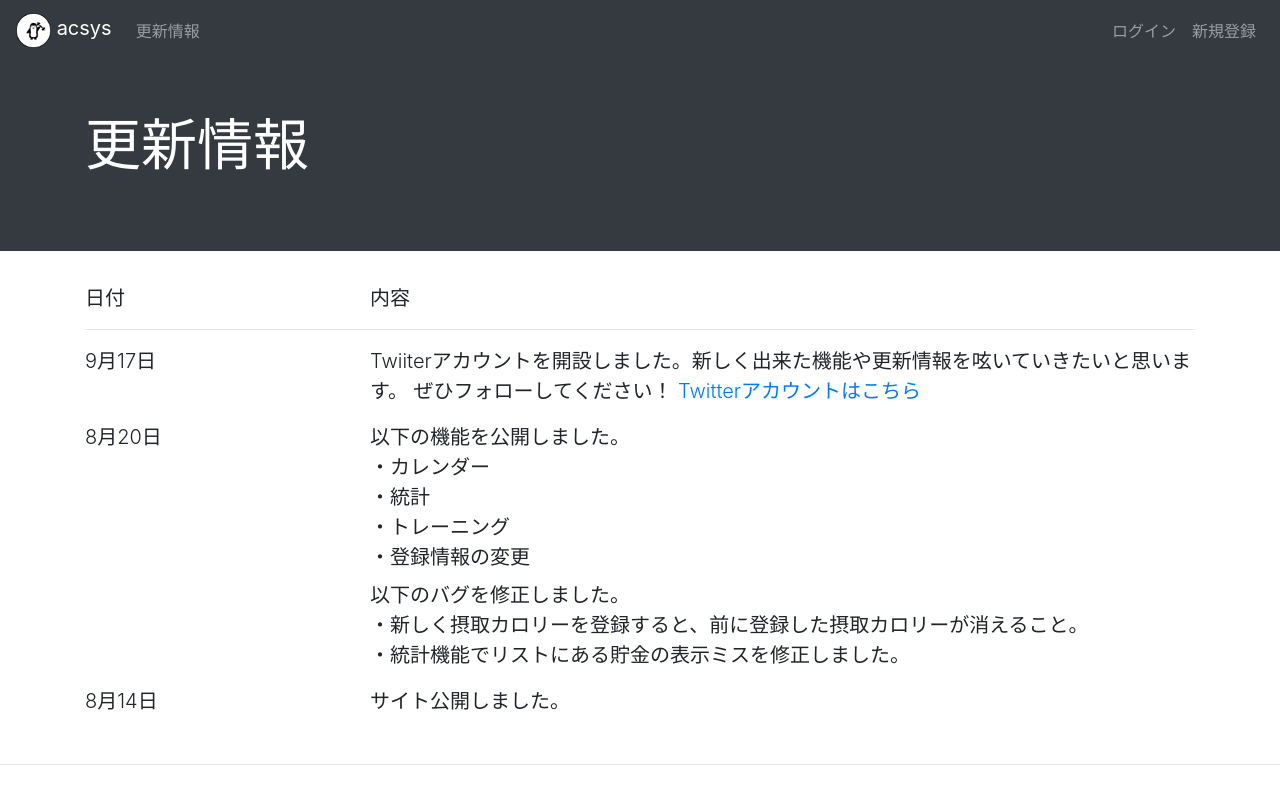
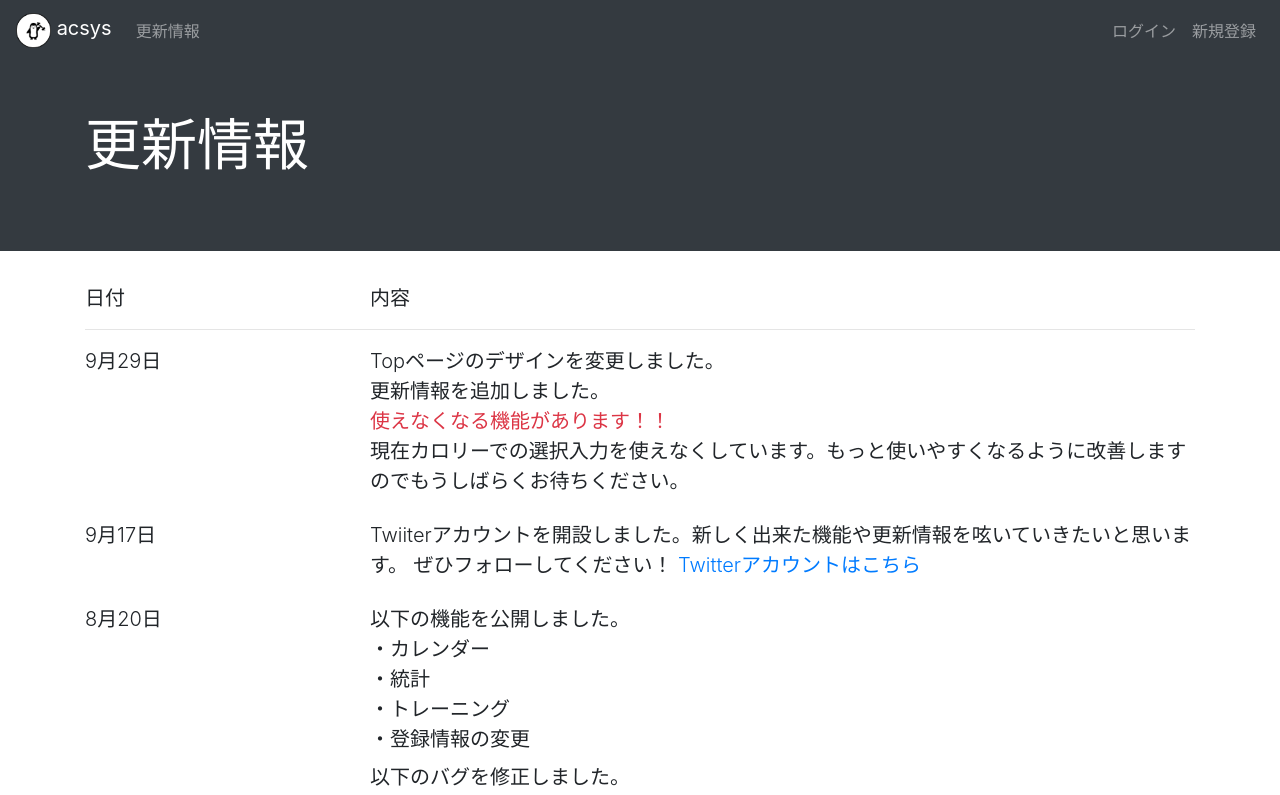
Before and after one commit to ASO1701028/acsysproject, a Vue app: page /updateinformation in a window 1280 px wide. Shown: the top 795 px of the page. Built offline with nearby package versions, Linux system fonts and the light colour scheme; what v-calendar would draw is missing.

Commit message:
-delete UpdateInformation.vue今回の更新追加

```diff
--- a/src/components/UpdateInformation.vue
+++ b/src/components/UpdateInformation.vue
@@ -15,7 +15,18 @@
                 </div>
             </div><!-- /.row -->
             <hr>
-            <div class="row mb-3">
+            <div class="row mb-4">
+                <div class="col-3 lead">
+                    9月29日
+                </div>
+                <div class="col lead">
+                    Topページのデザインを変更しました。<br>
+                    更新情報を追加しました。<br>
+                    <span class="text-danger mt-3">使えなくなる機能があります！！</span><br>
+                    現在カロリーでの選択入力を使えなくしています。もっと使いやすくなるように改善しますのでもうしばらくお待ちください。
+                </div>
+            </div><!-- /.row mb-3 -->
+            <div class="row mb-4">
                 <div class="col-3 lead">
                     9月17日
                 </div>
@@ -25,7 +36,7 @@
                     <a href="https://twitter.com/acsys_calorie">Twitterアカウントはこちら</a>
                 </div>
             </div><!-- /.row mb-3 -->
-            <div class="row mb-3">
+            <div class="row mb-4">
                 <div class="col-3 lead">
                     8月20日
                 </div>
@@ -42,7 +53,7 @@
                     ・統計機能でリストにある貯金の表示ミスを修正しました。
                 </div>
             </div><!-- /.row mb-3 -->
-            <div class="row mb-3">
+            <div class="row mb-4">
                 <div class="col-3 lead">
                     8月14日
                 </div>
```
